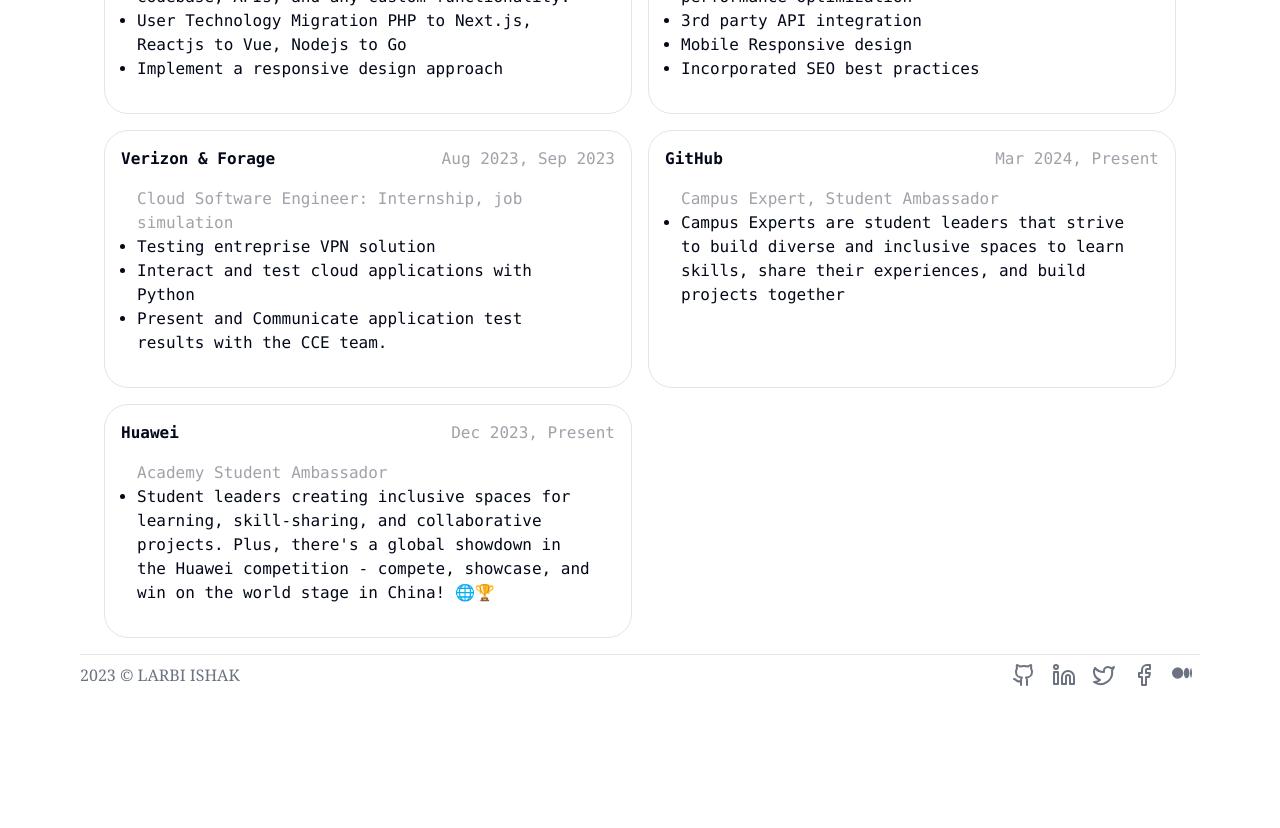
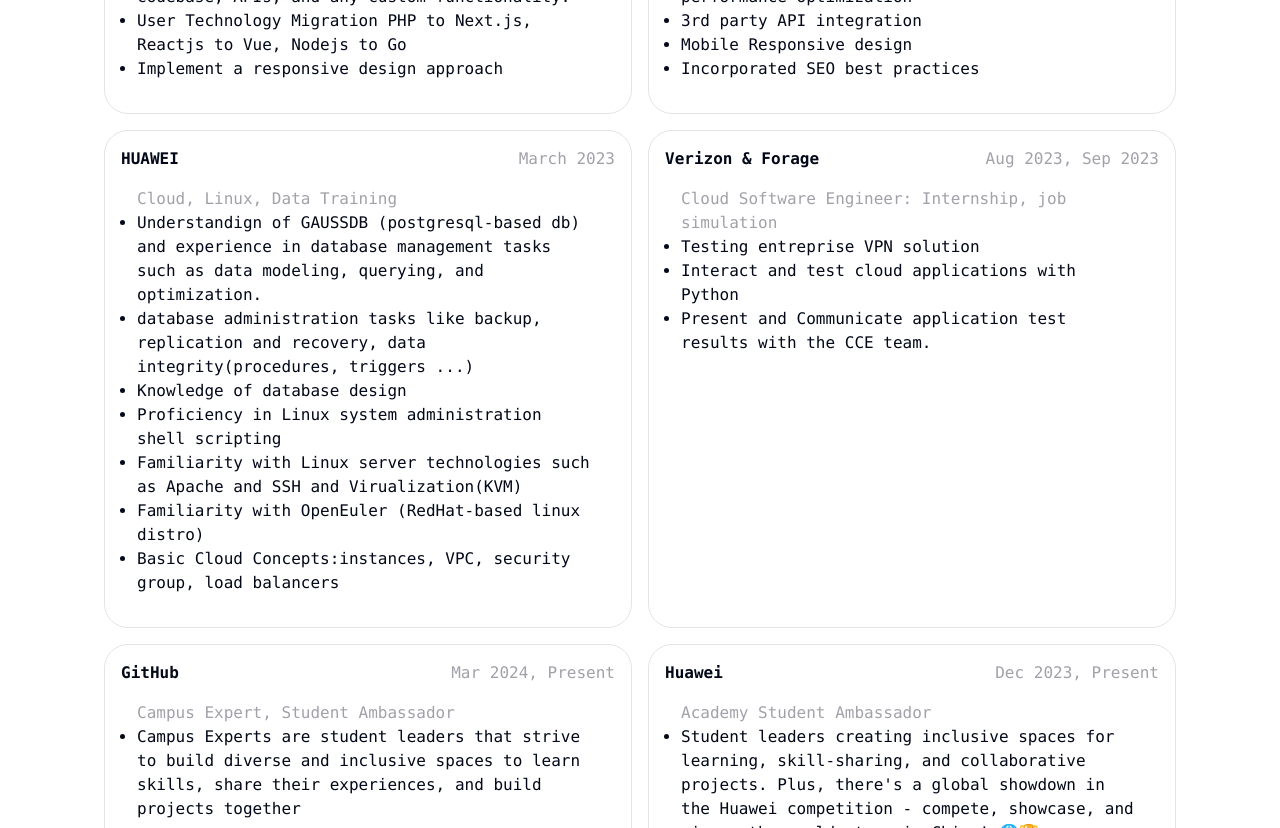
Before and after one commit to larbi-ishak/portfolio, a Next.js app: page /resume in a window 1280 px wide. Shown: the part 420-1248 px from the top of the page. Before the commit the page ends 1155 px from the top, so only its background shows below. Built offline with nearby package versions, Linux system fonts and the light colour scheme.

Commit message:
adding Huawei Experience

```diff
--- a/app/resume/page.tsx
+++ b/app/resume/page.tsx
@@ -87,6 +87,30 @@
             <div className="py-4 px-4 flex flex-col">
               <div className="flex justify-between">
                 <div className="flex font-bold">
+                  HUAWEI
+                </div>
+                <p className="text-zinc-400"> March 2023</p>
+              </div>
+              <div className="p-4">
+                <h3 className="text-zinc-400">
+                  Cloud, Linux, Data Training
+                </h3>
+                <ul style={{ listStyleType: "disc" }}>
+                  <li>Understandign of GAUSSDB (postgresql-based db) and experience in database management tasks such as data modeling, querying, and optimization.</li>
+                  <li>database administration tasks like backup, replication and recovery, data integrity(procedures, triggers ...)</li>
+                  <li>Knowledge of database design</li>
+                  <li>Proficiency in Linux system administration shell scripting</li>
+                  <li>Familiarity with Linux server technologies such as Apache and SSH  and Virualization(KVM)</li>
+                  <li>Familiarity with OpenEuler (RedHat-based linux distro)</li>
+                  <li>Basic Cloud Concepts:instances, VPC, security group, load balancers</li>
+                </ul>
+              </div>
+            </div>
+          </Container>
+          <Container>
+            <div className="py-4 px-4 flex flex-col">
+              <div className="flex justify-between">
+                <div className="flex font-bold">
                   Verizon & Forage
                 </div>
                 <p className="text-zinc-400"> Aug 2023, Sep 2023</p>
--- a/components/HomeSkills.tsx
+++ b/components/HomeSkills.tsx
@@ -6,9 +6,9 @@
         <li>Frontend: HTML, CSS, JS/TS</li>
         <li>Backend: Nodejs, Go, Python</li>
         <li>Databases: SQL(PostgreSQL), NoSql(Mongo, Redis)</li>
-        <li>Frameworks: React&Nextjs, Vue&Nuxt, Nestjs(fasitfy), Django, Gin</li>
+        <li>Frameworks: React&Nextjs, Vue&Nuxt, Nestjs(fasitfy), Django, Gin, ReactNative</li>
         <li>Testing: Playwright, Vitest</li>
-        <li>Tools: Linux, Git, Docker</li>
+        <li>Tools: Linux, BashScript, Git, Docker</li>
         <li>Cloud: GCP, Huawei Cloud</li>
         <li>Network: CCNA</li>
         <li>Other Skills: Communications and collaboration, Writing Documentation, Problem-sovling, Critical thinking, Time Managemnt</li>
```
